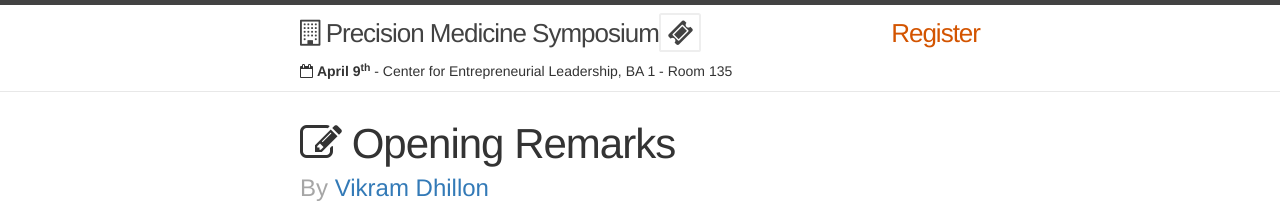
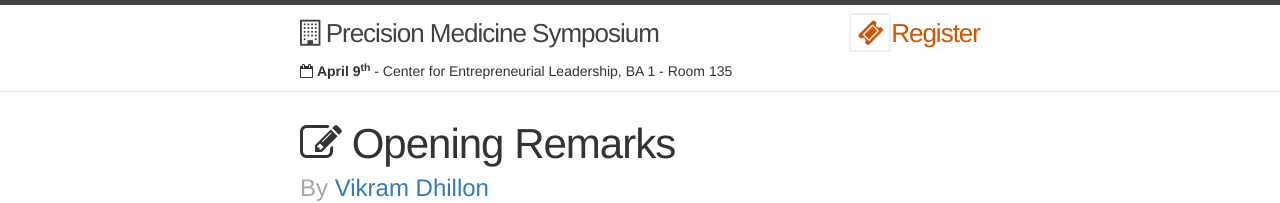
Before and after one commit to dhillonv10/pmi, a Jekyll site: the page built from _posts/2016-03-23-opening.md, in a window 1280 px wide. Shown: the top 203 px of the page. Built offline with Jekyll 4.4.1, drawn with Linux system fonts in a browser that asks for light colours; nearby versions of some CDN libraries.

Commit message:
Updating

```diff
--- a/_includes/header.html
+++ b/_includes/header.html
@@ -2,8 +2,7 @@
 
   <div class="wrapper">
     <a class="site-title" href="{{ site.baseurl }}/"><i class="fa fa-building-o"></i> {{ site.title }}</a>
-    <span class="site-title"><i class="fa fa-ticket fa-border"></i></span>
-    <a class="site-title" style="float:right; color: rgb(211, 84, 0);" href="https://www.eventbrite.com/e/precision-medicine-symposium-tickets-23957453388"> Register</a>
+    <a class="site-title" style="float:right; color: rgb(211, 84, 0);" href="https://www.eventbrite.com/e/precision-medicine-symposium-tickets-23957453388"><i class="fa fa-ticket fa-border"></i>Register</a>
   </div>
 
   <div class="wrapper">
```
